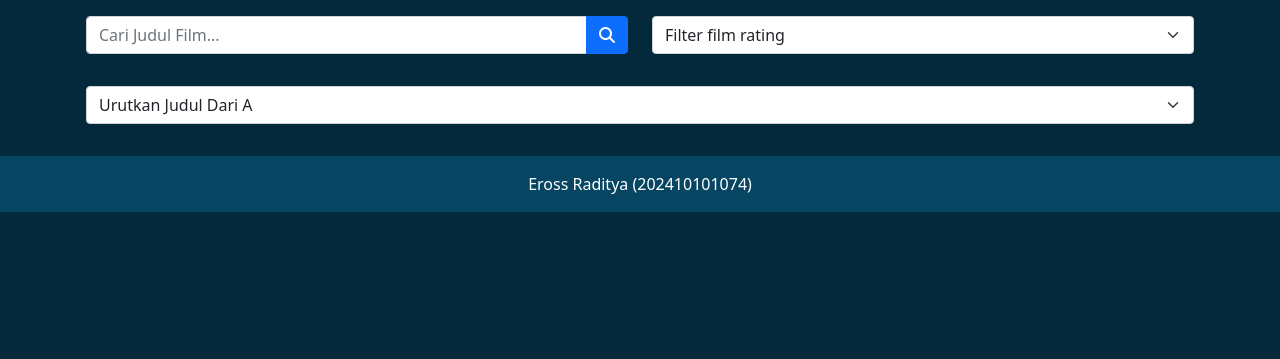
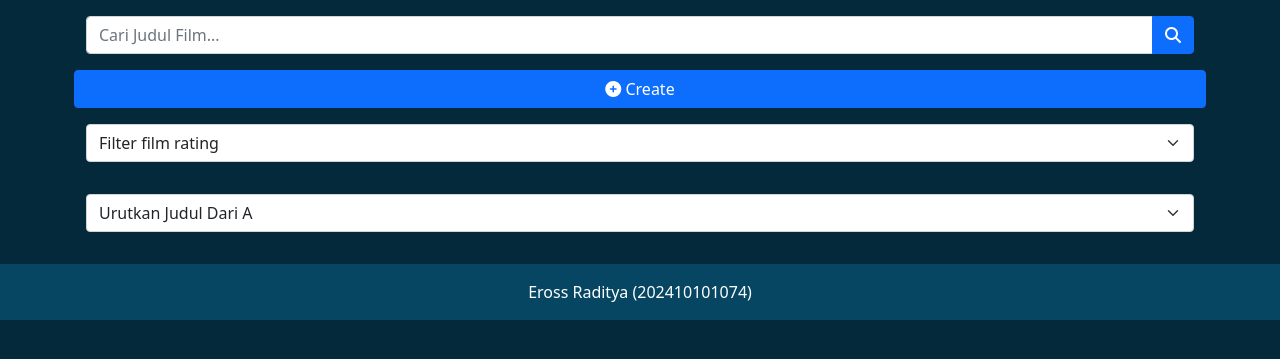
Before and after one commit to erossrdty/pertemuan-6, a PHP site: page / in a window 1280 px wide. Shown: the part 120-479 px from the top of the page. Run offline with PHP 8.4, Linux system fonts and the light colour scheme; data that the repository does not hold is empty; some libraries are stand-ins or nearby versions.

Commit message:
Update index.php

```diff
--- a/index.php
+++ b/index.php
@@ -38,7 +38,7 @@
           <i class="fas fa-search"></i>
         </button>
       </div>
-
+      <button type="button" class="btn btn-primary float-end"><i class="fas fa-plus-circle"></i> Create</button>
       <div class="col-sm input-group mb-3 mt-3">
         <select class="form-select" id="filter" aria-label="Default select example">
           <option class="text-muted" selected>Filter film rating</option>
```
